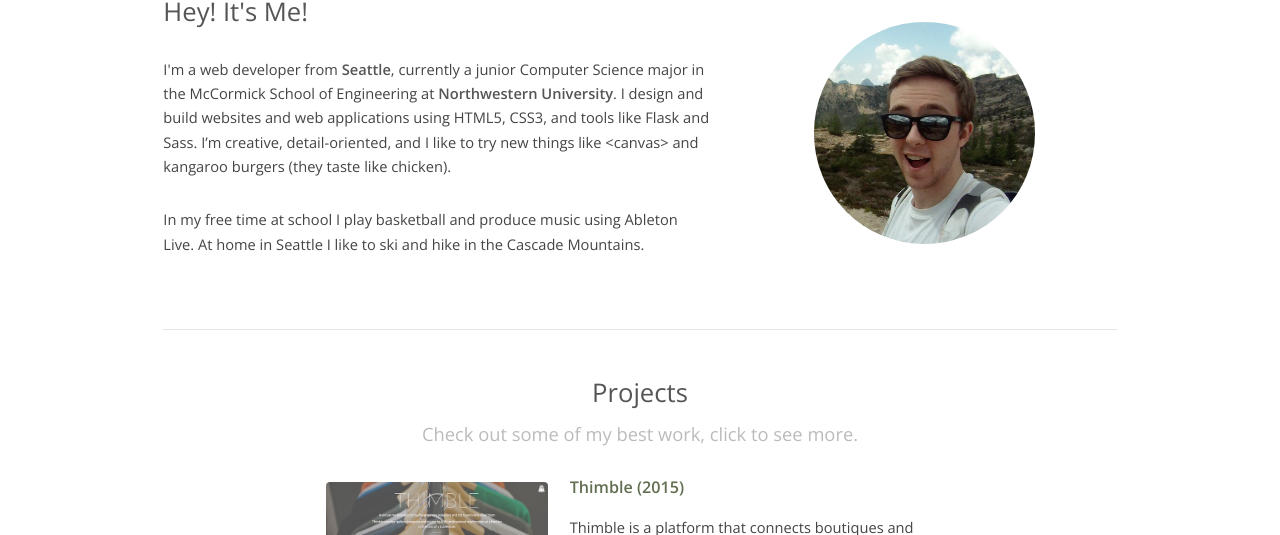
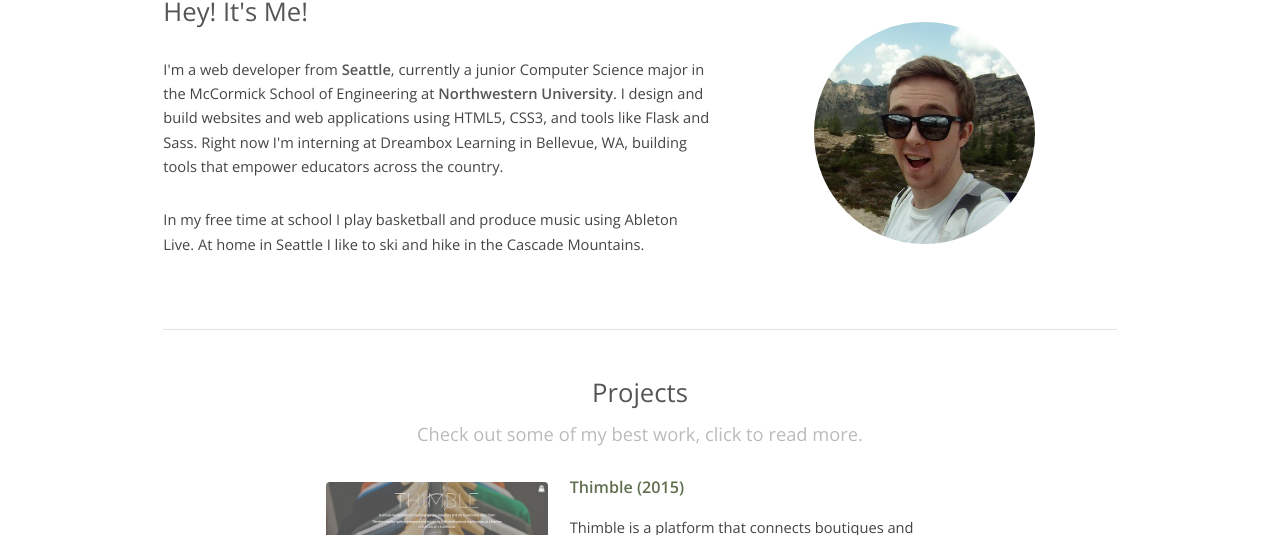
Before and after one commit to ryanmadden/ryanmadden.github.io, a Jekyll site: the page built from index.html, in a window 1280 px wide and 900 px high. Shown: the part 326-861 px from the top of the window. Built offline with Jekyll 4.4.1, drawn with Linux system fonts in a browser that asks for light colours.

Commit message:
Copy changes

```diff
--- a/index.html
+++ b/index.html
@@ -59,7 +59,7 @@
 			</section>
 			<section class="7u 8u(medium) 12u$(small)">
 				<h2>Hey! It's Me!</h2>
-				<p>I'm a web developer from <strong>Seattle</strong>, currently a junior Computer Science major in the McCormick School of Engineering at <strong>Northwestern University</strong>. I design and build websites and web applications using HTML5, CSS3, and tools like Flask and Sass. <!-- I love using code to solve complex problems and take ideas from imagination to reality. -->I’m creative, detail-oriented, and I like to try new things like &lt;canvas&gt; and kangaroo burgers (they taste like chicken).</p>
+				<p>I'm a web developer from <strong>Seattle</strong>, currently a junior Computer Science major in the McCormick School of Engineering at <strong>Northwestern University</strong>. I design and build websites and web applications using HTML5, CSS3, and tools like Flask and Sass. <!-- I love using code to solve complex problems and take ideas from imagination to reality. -->Right now I'm interning at Dreambox Learning in Bellevue, WA, building tools that empower educators across the country.</p>
 				<p>In my free time at school I play basketball and produce music using Ableton Live. At home in Seattle I like to <!-- <a href="https://vimeo.com/60724095" target="_blank"> -->ski<!-- </a> --> and hike in the Cascade Mountains.</p>
 			</section>
 			<section class="-1u 3u$ 4u$(medium) -4u(small) 4u$(small) not-small not-xsmall">
@@ -70,7 +70,7 @@
 		<hr id="projects" class="major"/>
 		<header>
 			<h2 class="align-center">Projects</h2>
-			<p class="align-center">Check out some of my best work, click to see more.</p>
+			<p class="align-center">Check out some of my best work, click to read more.</p>
 		</header>
 		<div class="row">
 			<div class="-2u 3u -1u(medium) 4u(medium) not-xsmall not-small">
```
